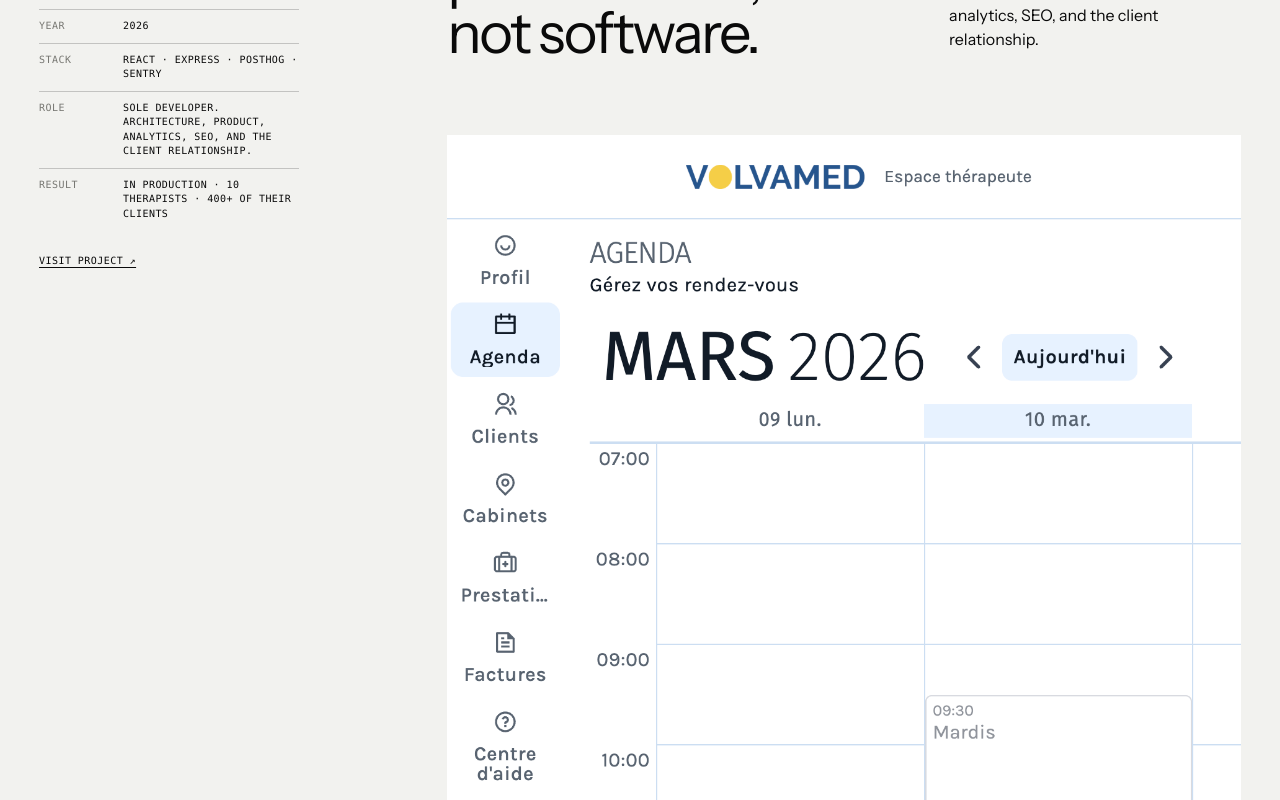
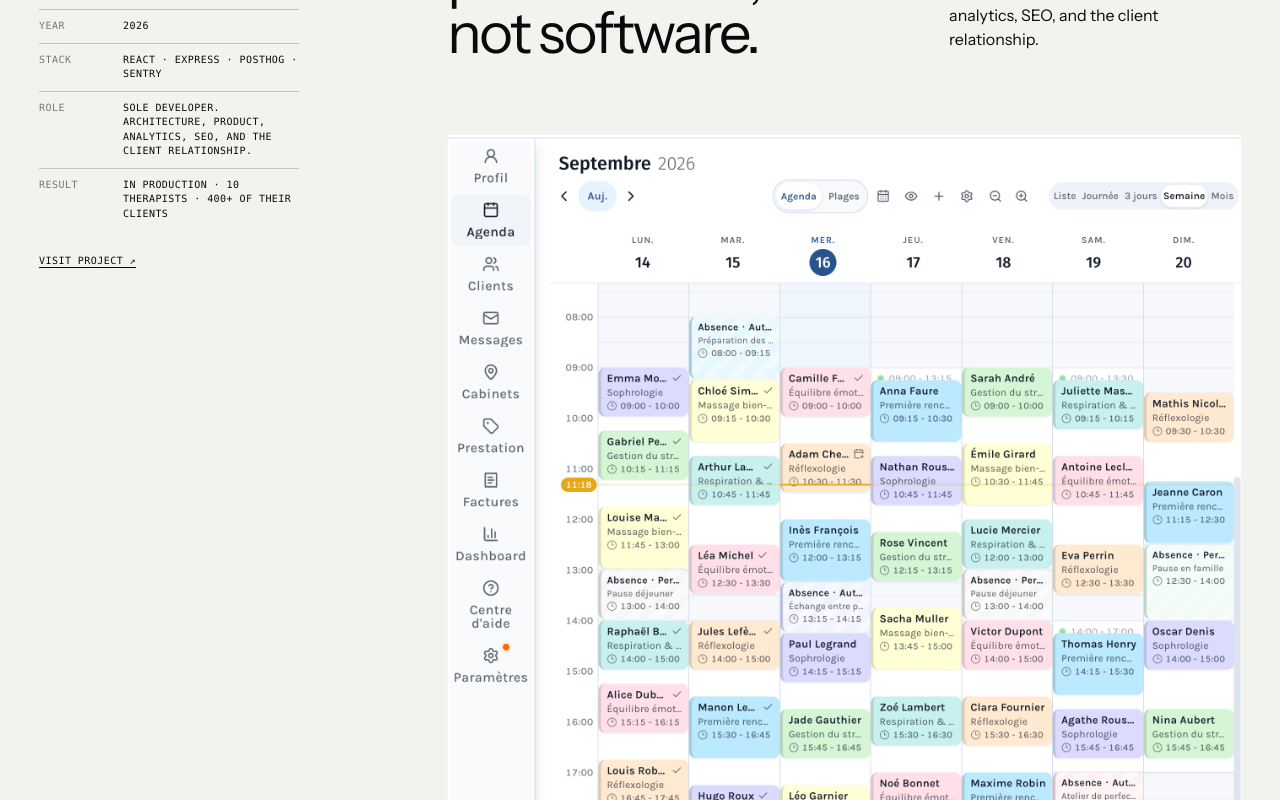
Before and after one commit to doncarlo5/projulienthomas, a Next.js app: page / in a window 1280 px wide. Shown: the part 5000-5800 px from the top of the page. Built offline with nearby package versions, Linux system fonts and the light colour scheme; no server answers; a web font is replaced by a local one.

Commit message:
Update Volvamed agenda screenshot

```diff
--- a/app/data.ts
+++ b/app/data.ts
@@ -282,7 +282,7 @@ export const PROJECTS: Project[] = [
     name: 'Volvamed',
     description: 'Scheduling and care workflows for medical practitioners.',
     link: 'https://volvamed.fr/',
-    image: '/volvamed.png',
+    image: '/portfolio/volvamed-agenda.png',
     imageAlt:
       'Screenshot of the Volvamed therapist agenda with scheduled appointments',
     id: 'project7',
@@ -299,10 +299,10 @@ export const PROJECTS: Project[] = [
     ],
     media: [
       {
-        src: '/volvamed.png',
-        alt: 'Volvamed practitioner scheduling interface',
-        width: 1280,
-        height: 1280,
+        src: '/portfolio/volvamed-agenda.png',
+        alt: 'Volvamed weekly agenda with practitioner appointments in September 2026',
+        width: 1882,
+        height: 1868,
       },
       {
         src: '/portfolio/volvamed-home.png',
```
Also changed, not shown: public/portfolio/volvamed-agenda.png (added).
